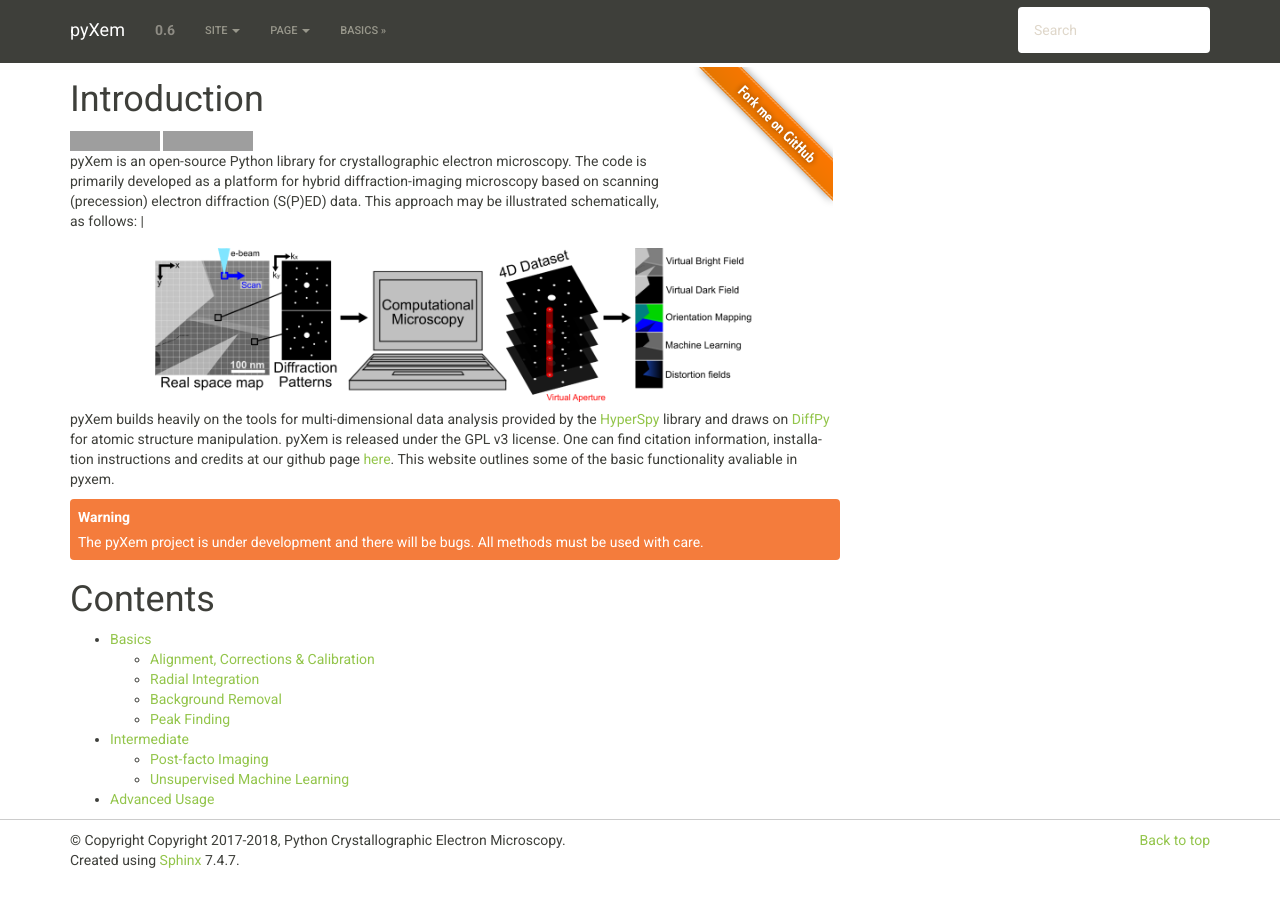
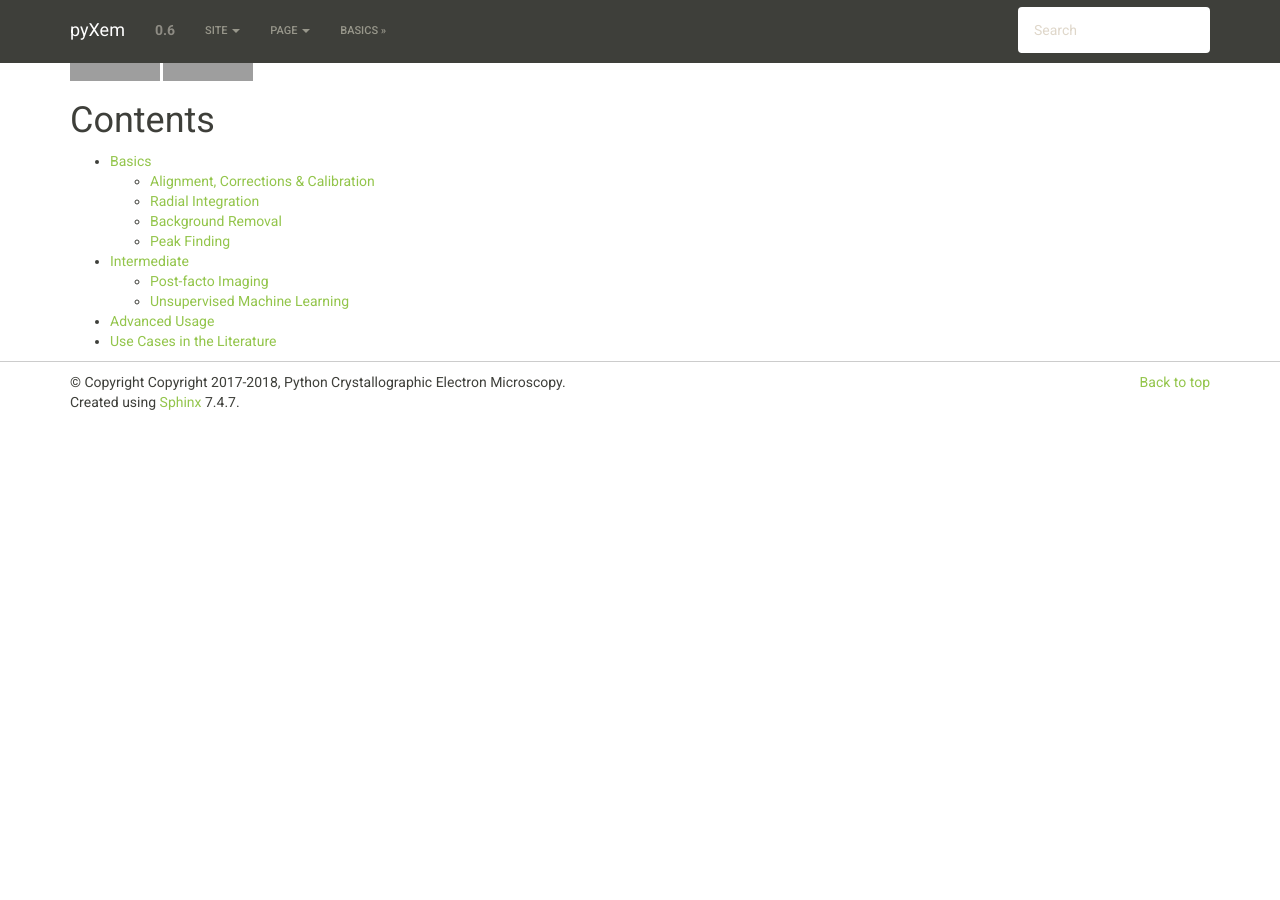
Before and after one commit to pyxem/pyxem, a Sphinx documentation site: the page built from docs/source/index.rst, in a window 1280 px wide. Built offline with Sphinx 7.4.7, drawn with Linux system fonts in a browser that asks for light colours; pages that are not in the unit, such as notebooks, are missing from menus; grey boxes are pictures that could not be loaded.

Commit message:
condensing the index page down

```diff
--- a/docs/source/index.rst
+++ b/docs/source/index.rst
@@ -2,13 +2,6 @@
    sphinx-quickstart on Fri Sep 16 14:34:23 2016.
    You can adapt this file completely to your liking, but it should at least
    contain the root `toctree` directive.
-
-.. figure:: images/forkme_right_orange_ff7600.png
-    :align: right
-    :target: https://github.com/pyxem/pyxem
-
-Introduction
-============
 
 .. image:: https://travis-ci.org/pyxem/pyxem.svg?branch=master
     :target: https://travis-ci.org/pyxem/pyxem
@@ -16,30 +9,13 @@ Introduction
 .. image:: https://coveralls.io/repos/github/pyxem/pyxem/badge.svg?branch=master
     :target: https://coveralls.io/github/pyxem/pyxem?branch=master
 
-pyXem is an open-source Python library for crystallographic electron microscopy.
-The code is primarily developed as a platform for hybrid diffraction-imaging
-microscopy based on scanning (precession) electron diffraction (S(P)ED) data.
-This approach may be illustrated schematically, as follows:
-|
-
-.. figure:: images/sped_scheme.png
-   :align: center
-   :width: 600
-
-pyXem builds heavily on the tools for multi-dimensional data analysis provided
-by the `HyperSpy <http://hyperspy.org>`__ library and draws on `DiffPy <http://diffpy.org>`__
-for atomic structure manipulation. pyXem is released under the GPL v3 license. One can find citation information, installation instructions and credits at our github page `here <https://github.com/pyxem/pyxem>`__. This website outlines some of the basic functionality avaliable in pyxem.
-
-.. warning::
-
-    The pyXem project is under development and there will be bugs. All methods must be used with care.
-
 Contents
 ========
 .. toctree::
     :maxdepth: 0
 
+    introduction
     basics
     intermediate
     advanced
-    literature-use-cases
+    literature_use_cases
```
